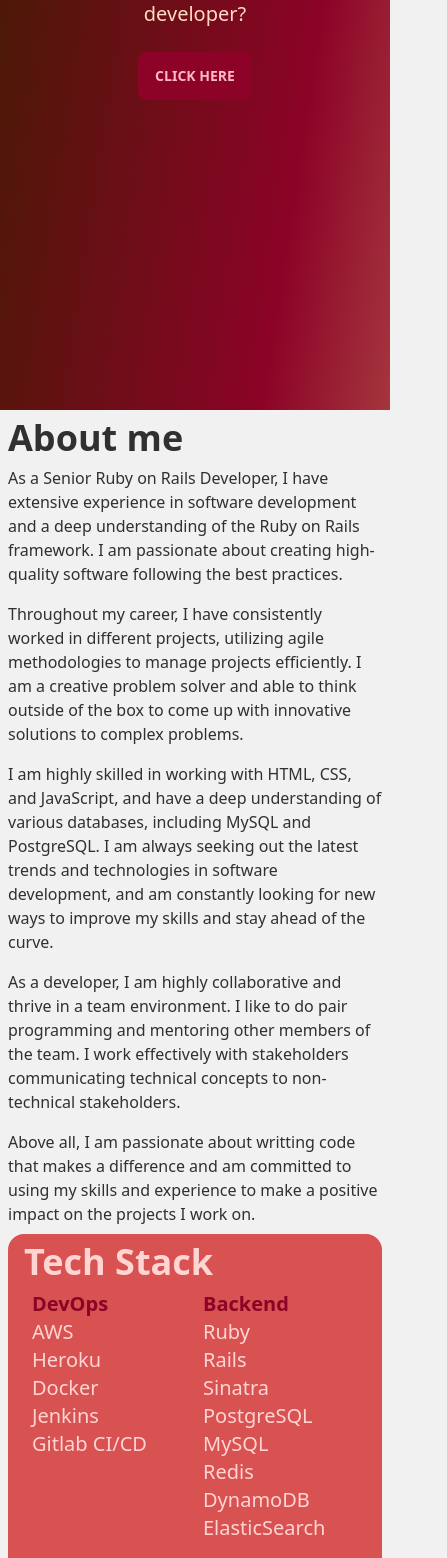
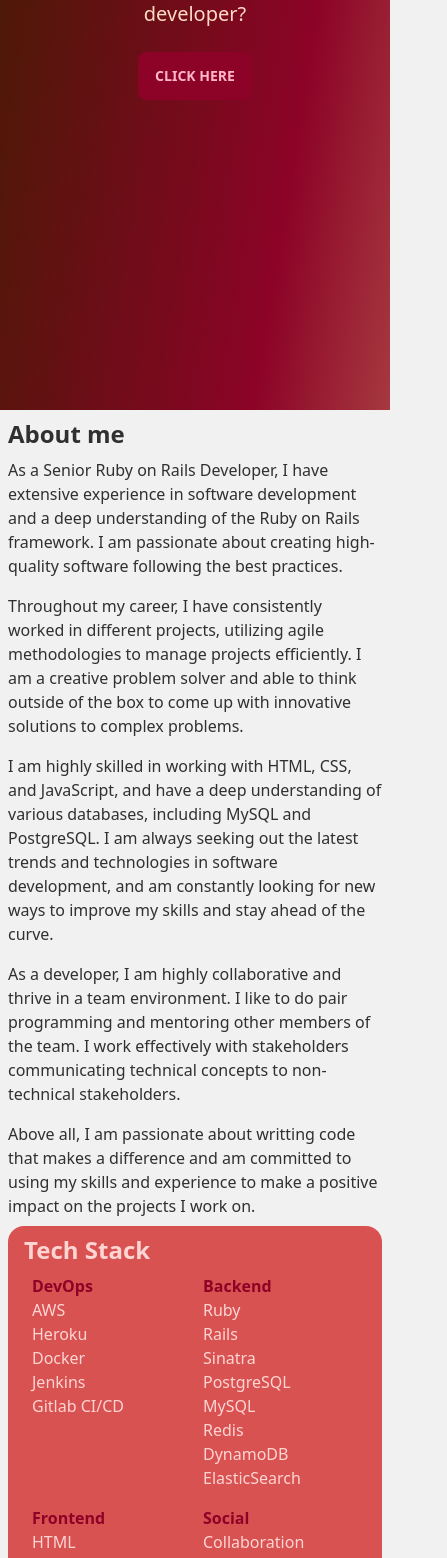
Before and after one commit to cesargomez89/cesargomez89.github.io, a Next.js app: page / in a window 390 px wide. Shown: the part 434-1992 px from the top of the page, 447 px wide, since content can reach past the window. Built offline with nearby package versions, Linux system fonts and the light colour scheme.

Commit message:
responsive about

```diff
--- a/app/about/about.js
+++ b/app/about/about.js
@@ -1,8 +1,8 @@
 export default function About(){
   return (
-    <div id="about" className="min-h-screen bg-base-100 text-base-content grid grid-cols-2 max-md:grid-cols-1 justify-items-center content-center p-2">
+    <div id="about" className="min-h-screen bg-base-100 text-base-content grid grid-cols-2 max-sm:grid-cols-1 justify-items-center content-center p-2">
       <div className='max-w-screen-md text-left'>
-        <h3 className="text-4xl font-title font-bold">About me</h3>
+        <h3 className="text-4xl max-md:text-2xl font-title font-bold">About me</h3>
         <p className="py-2">
           As a Senior Ruby on Rails Developer, I have extensive experience in software development and a deep understanding of the Ruby on Rails framework. I am passionate about creating high-quality software following the best practices.
         </p>
@@ -20,8 +20,8 @@ export default function About(){
         </p>
       </div>
       <div className=' card bg-secondary text-secondary-content max-w-screen-md pt-2'>
-        <h3 className="text-4xl font-title font-bold px-4">Tech Stack</h3>
-        <div className="grid grid-cols-4 max-md:grid-cols-2 justify-between px-4 text-xl">
+        <h3 className="text-4xl max-md:text-2xl font-title font-bold px-4">Tech Stack</h3>
+        <div className="grid grid-cols-4 max-lg:grid-cols-2 justify-between px-4 text-xl max-md:text-base">
           <div className="flex flex-col p-6 max-md:p-2">
             <span className="font-bold text-primary">DevOps</span>
             <span>AWS</span>
@@ -63,8 +63,8 @@ export default function About(){
         </div>
         <div className="card lg:card-side bg-neutral shadow-xl card-compact rounded-t-none">
           <div className="card-body text-neutral-content">
-            <div className="grid grid-cols-2 py-2 text-xl">
-              <h3 className="text-4xl font-title font-bold col-span-2 pb-2">Contact Info</h3>
+            <div className="grid grid-cols-2 py-2 max-lg:text-sm text-xl">
+              <h3 className="text-4xl max-md:text-2xl font-title font-bold col-span-2 pb-2">Contact Info</h3>
               <span>Full name:</span>      <span>Cesar Alberto Gomez Carrillo</span>
               <span>Location:</span>       <span>Colima, Mexico</span>
               <span>Phone number:</span>   <a className="underline underline-offset-4" href="tel:+523121245820">+523121245820</a>
```
